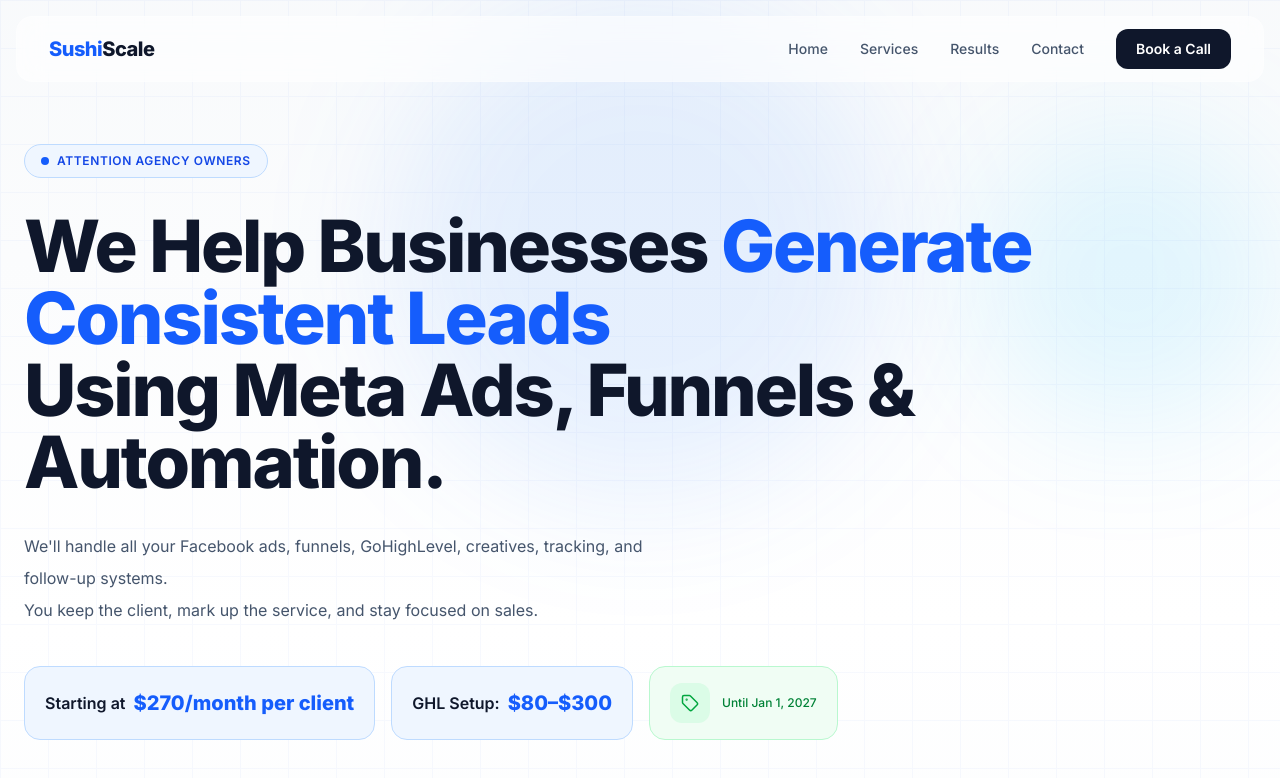
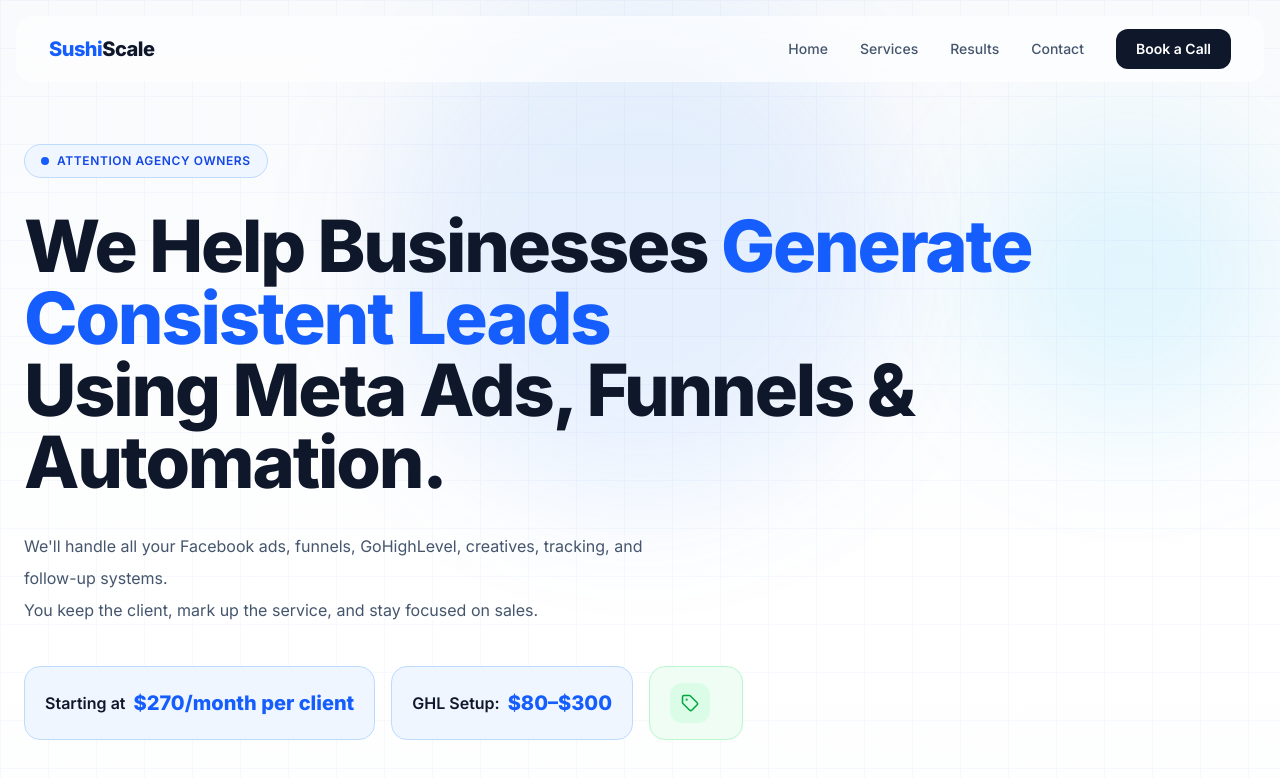
Before and after one commit to SushiScale/SushiScale, a Next.js app: page / in a window 1280 px wide. Shown: the top 778 px of the page. Built offline with nearby package versions, Linux system fonts and the light colour scheme.

Commit message:
Remove commented discount information in Hero.tsx
Removed commented-out discount information from Hero component.

```diff
--- a/app/components/Hero.tsx
+++ b/app/components/Hero.tsx
@@ -90,9 +90,9 @@ export default function Hero() {
             </div>
             <div>
               {/* <div className="text-xl font-black text-green-600">20% OFF</div> */}
-              <div className="text-xs font-medium text-green-700">
+              {/* <div className="text-xs font-medium text-green-700">
                 Until Jan 1, 2027
-              </div>
+              </div> */}
             </div>
           </div>
         </div>
```
